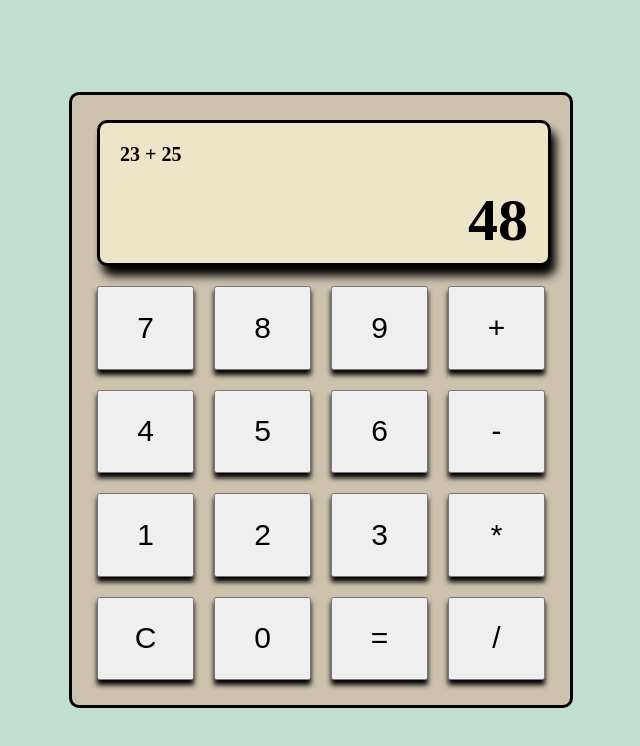
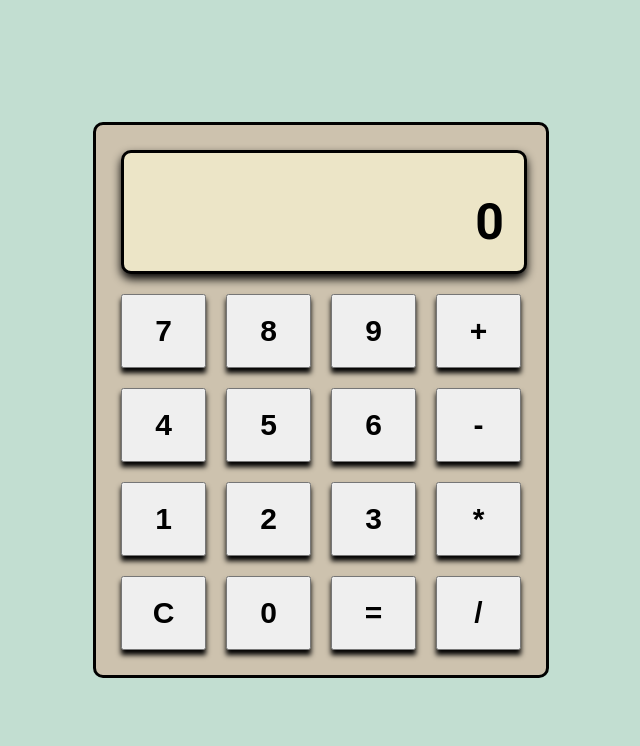
Before and after one commit to Arman-Attar/calculator, a plain HTML site: page index.html in a window 1280 px wide. Shown: the whole page, without its empty margins (319-959 px from the left). Drawn offline with Linux system fonts and the light colour scheme.

Commit message:
Change padding and fonts

```diff
--- a/index.html
+++ b/index.html
@@ -7,12 +7,15 @@
     <title>Calculator</title>
     <link rel="stylesheet" href="style.css">
     <script src="script.js"></script>
+    <link rel="preconnect" href="https://fonts.googleapis.com">
+<link rel="preconnect" href="https://fonts.gstatic.com" crossorigin>
+<link href="https://fonts.googleapis.com/css2?family=Gloria+Hallelujah&family=Roboto:wght@400;500;700;900&display=swap" rel="stylesheet">
 </head>
 <body>
     <div class="frame">
         <div class="calculator-display">
-            <div class="top-display">23 + 25</div>
-            <div class="bottom-display">48</div>
+            <div class="top-display"></div>
+            <div class="bottom-display">0</div>
         </div>
         <div class="first-row">
             <button class="7">7</button>
--- a/style.css
+++ b/style.css
@@ -5,13 +5,15 @@ body {
     justify-content: center;
     align-items: center;
     margin: 0;
+    font-family: 'Gloria Hallelujah', cursive;
+    font-family: 'Roboto', sans-serif;
 }
 
 .frame {
     display: flex;
     flex-direction: column;
-    width: 35%;
-    height: 70%;
+    width: 400px;
+    height: 500px;
     border: 3px solid black;
     border-radius: 10px;
     padding: 25px;
@@ -26,7 +28,7 @@ body {
     width: 100%;
     height: 25%;
     background-color: #ECE5C7;
-    box-shadow: 5px 10px 10px;
+    box-shadow: 0px 5px 10px;
 }
 
 .top-display {
@@ -34,16 +36,16 @@ body {
     max-height: 40%;
     padding: 20px;
     font-size: 20px;
-    font-weight: 700;
+    font-weight: 500;
 }
 
 .bottom-display {
     max-width: 100%;
     max-height: 60%;
-    padding:  0 20px 10px;
+    padding:  0 20px 20px;
     text-align: right;
-    font-size: 60px;
-    font-weight: bold;
+    font-size: 50px;
+    font-weight: 700;
 }
 
 .second-row, .third-row, .fourth-row, .first-row{
@@ -59,5 +61,6 @@ button {
     width: 25%;
     height: 100%;
     font-size: 30px;
+    font-weight: 700;
     box-shadow: 0px 5px 5px;
 }
```
